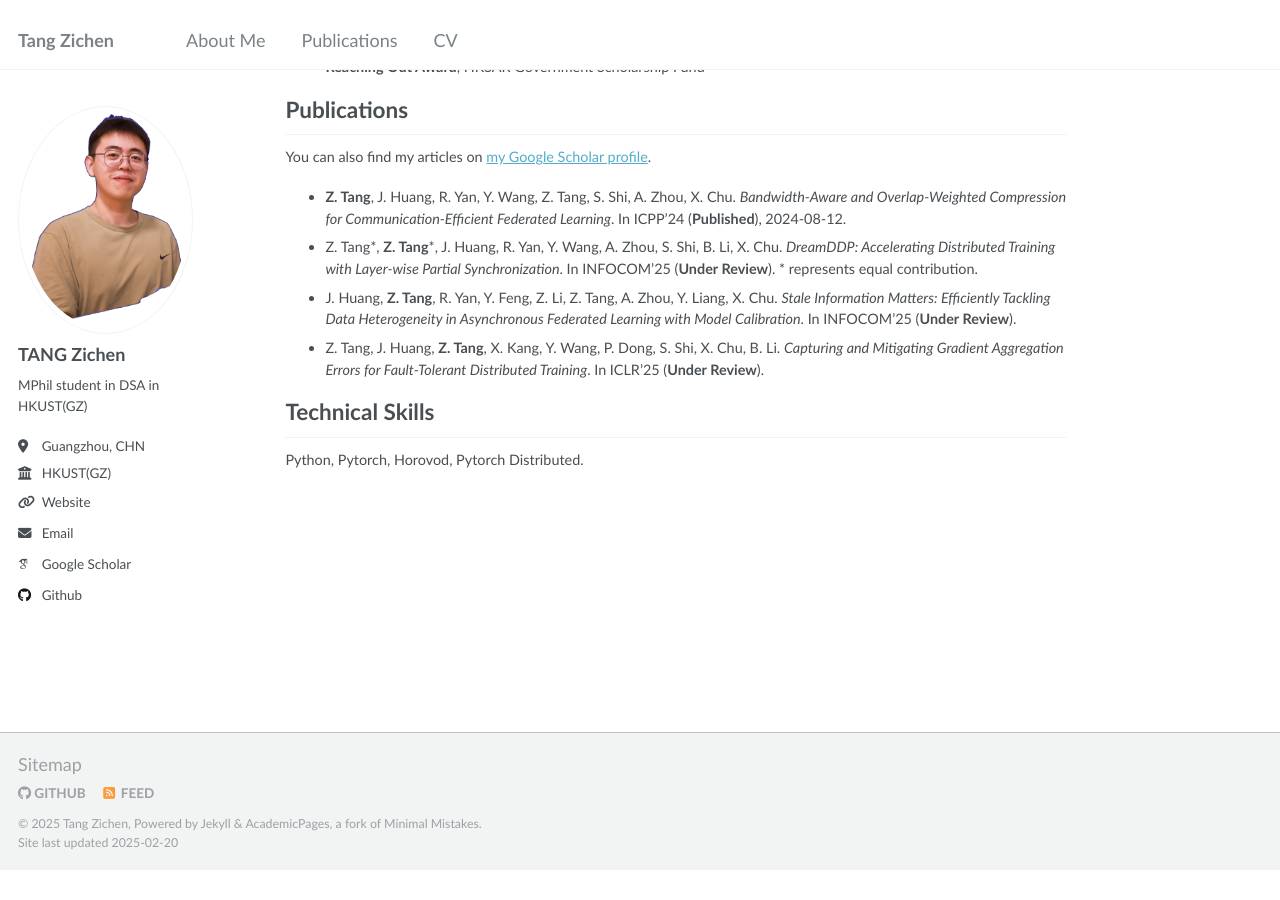
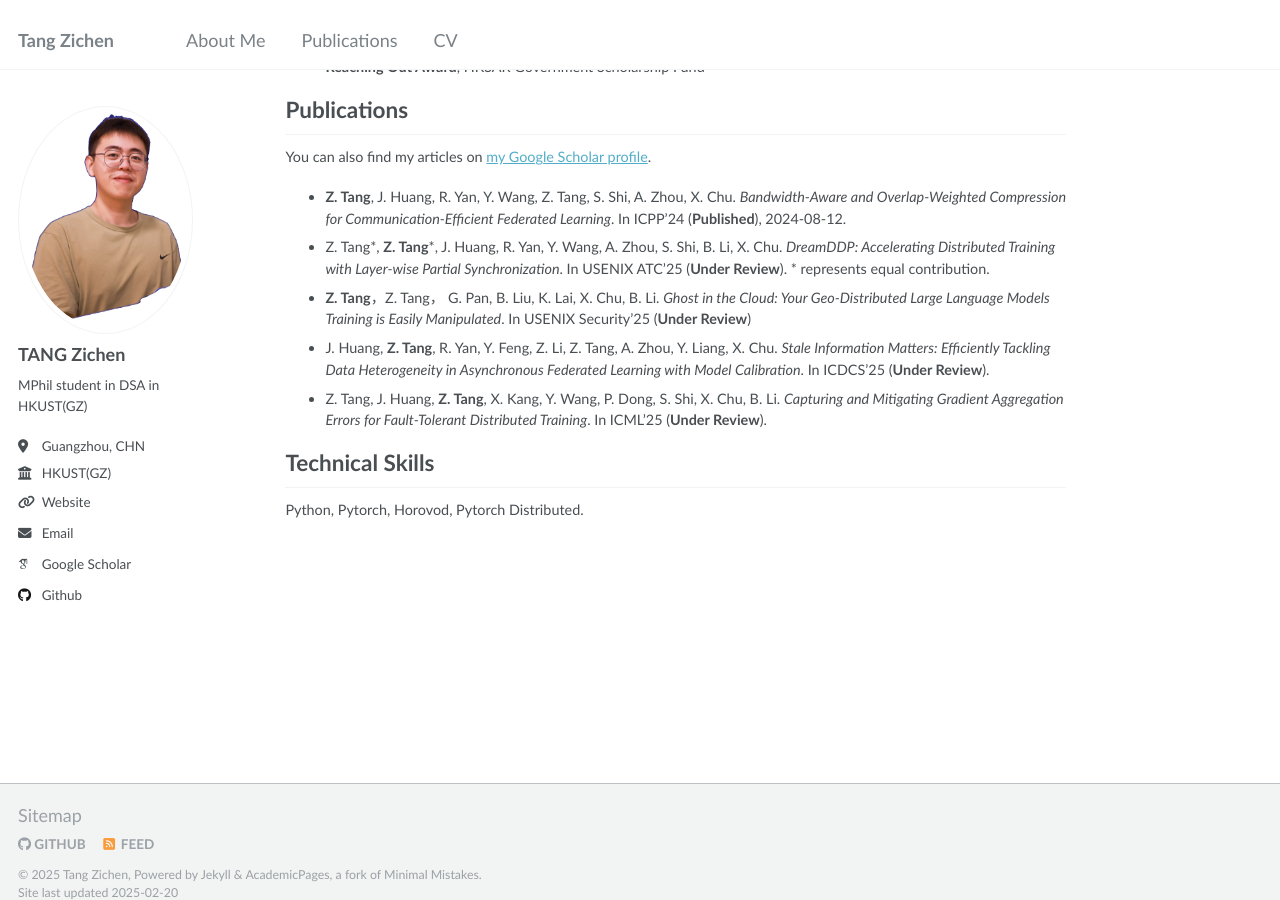
Before and after one commit to trl730109/trl730109.github.io, a Jekyll site: the page built from _pages/about.md, in a window 1280 px wide and 900 px high, scrolled down 677 px. Built offline with Jekyll 4.4.1, drawn with Linux system fonts in a browser that asks for light colours; some web fonts are replaced; before the commit the page ends 1547 px from its top, so only the background shows below that.

Commit message:
Update about.md

```diff
--- a/_pages/about.md
+++ b/_pages/about.md
@@ -21,7 +21,7 @@ Before that, I obtained a Bachelor of Engineering in Computer Science (BEng in C
 - **GRE**: 324 (Verbal:154, Quant: 170, Writing: 3.5)
 
 ## CV {#cv}
-My CV in PDF format can be downloaded [here](/files/CV_PhD_TANG_Zichen.pdf).
+My CV in PDF format can be downloaded [here](/files/CV_TANG_Zichen.pdf).
 
 ### Awards {#award}
 - **Reaching Out Award**, HKSAR Government Scholarship Fund
@@ -32,9 +32,11 @@ My CV in PDF format can be downloaded [here](/files/CV_PhD_TANG_Zichen.pdf).
 {% endif %}
 
 - **Z. Tang**, J. Huang, R. Yan, Y. Wang, Z. Tang, S. Shi, A. Zhou, X. Chu. _Bandwidth-Aware and Overlap-Weighted Compression for Communication-Efficient Federated Learning_. In ICPP'24 (**Published**), 2024-08-12.
-- Z. Tang*, **Z. Tang**\*, J. Huang, R. Yan, Y. Wang, A. Zhou, S. Shi, B. Li, X. Chu. _DreamDDP: Accelerating Distributed Training with Layer-wise Partial Synchronization_. In INFOCOM'25 (**Under Review**). * represents equal contribution.
-- J. Huang, **Z. Tang**, R. Yan, Y. Feng, Z. Li, Z. Tang, A. Zhou, Y. Liang, X. Chu. _Stale Information Matters: Efficiently Tackling Data Heterogeneity in Asynchronous Federated Learning with Model Calibration_. In INFOCOM'25 (**Under Review**).
-- Z. Tang, J. Huang, **Z. Tang**, X. Kang, Y. Wang, P. Dong, S. Shi, X. Chu, B. Li. _Capturing and Mitigating Gradient Aggregation Errors for Fault-Tolerant Distributed Training_. In ICLR'25 (**Under Review**).
+- Z. Tang*, **Z. Tang**\*, J. Huang, R. Yan, Y. Wang, A. Zhou, S. Shi, B. Li, X. Chu. _DreamDDP: Accelerating Distributed Training with Layer-wise Partial Synchronization_. In USENIX ATC'25 (**Under Review**). * represents equal contribution.
+- **Z. Tang**，Z. Tang， G. Pan, B. Liu, K. Lai, X. Chu, B. Li. _Ghost in the Cloud: Your Geo-Distributed Large Language Models Training is
+Easily Manipulated_. In USENIX Security'25 (**Under Review**)
+- J. Huang, **Z. Tang**, R. Yan, Y. Feng, Z. Li, Z. Tang, A. Zhou, Y. Liang, X. Chu. _Stale Information Matters: Efficiently Tackling Data Heterogeneity in Asynchronous Federated Learning with Model Calibration_. In ICDCS'25 (**Under Review**).
+- Z. Tang, J. Huang, **Z. Tang**, X. Kang, Y. Wang, P. Dong, S. Shi, X. Chu, B. Li. _Capturing and Mitigating Gradient Aggregation Errors for Fault-Tolerant Distributed Training_. In ICML'25 (**Under Review**).
 
 ## Technical Skills
 Python, Pytorch, Horovod, Pytorch Distributed.
```
